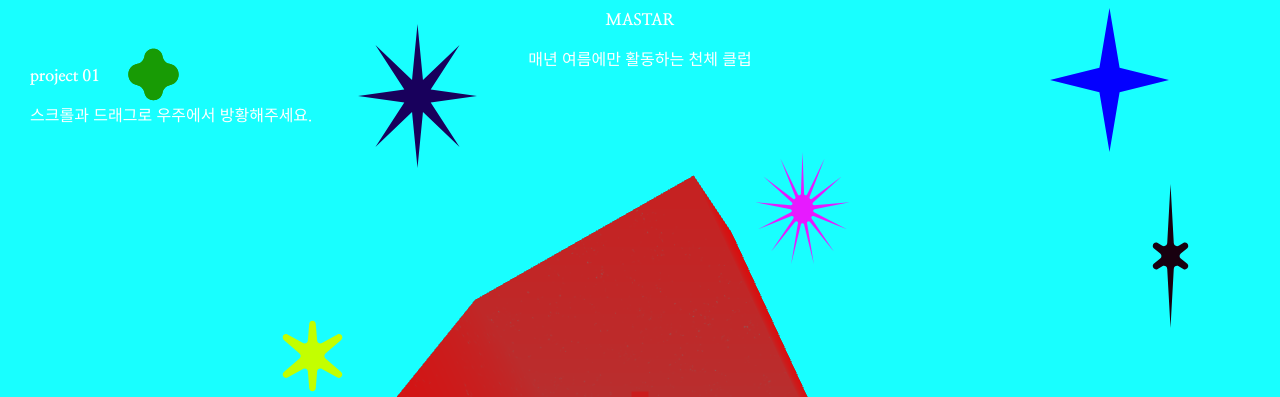
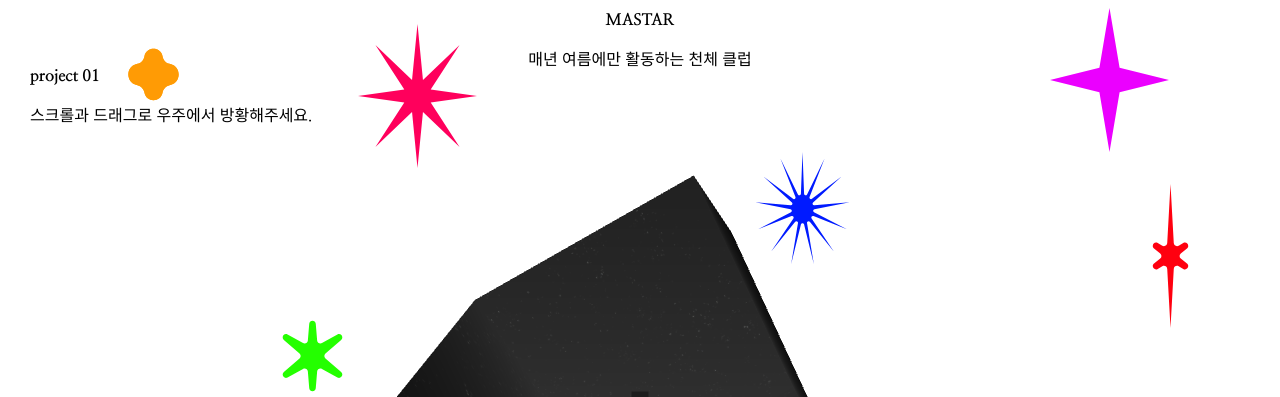
Before and after one commit to ynawhocodes/mastar, a website built with webpack: page index.html in a window 1280 px wide. Shown: the top 397 px of the page. Built offline with nearby package versions, Linux system fonts and the light colour scheme; animation ran at ten frames a second; a web font is replaced by a local one.

Commit message:
feat: simple version

```diff
--- a/static/styles/style.css
+++ b/static/styles/style.css
@@ -2,14 +2,14 @@
   font-family: 'Nanum Myeongjo', serif;
   /* background-color: white;
   mix-blend-mode: difference; */
-  color: #fff;
+  /* color: #fff; */
 }
 
 *::selection {
   background-color: transparent;
 }
 
-.container {
+/* .container {
   mix-blend-mode: difference;
   position: fixed;
   top: 0;
@@ -18,7 +18,7 @@
   height: 100%;
   background: rgb(231,0,0);
   pointer-events: none;
-}
+} */
 
 .top {
   position: fixed;
```
